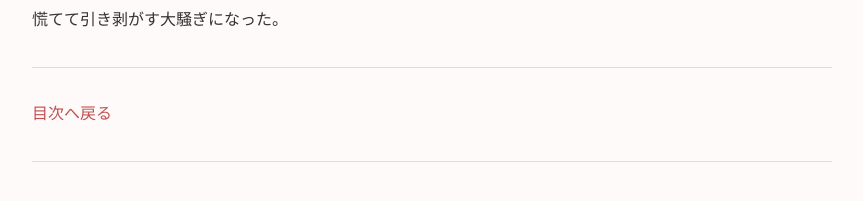
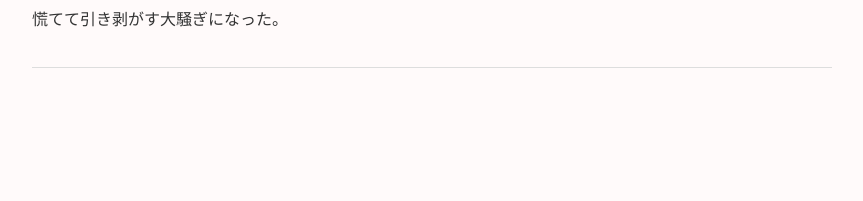
Before and after one commit to fjst160/lemon160, a Jekyll site: the page built from _novels/01-01.md, in a window 1280 px wide and 900 px high, scrolled down 6329 px. Shown: the part 650-851 px from the top of the window, without its empty margins (208-1071 px from the left). Built offline with Jekyll 4.4.1, drawn with Linux system fonts in a browser that asks for light colours; after the commit the page ends 7135 px from its top, so only the background shows below that.

Commit message:
Update 01-01.md

```diff
--- a/_novels/01-01.md
+++ b/_novels/01-01.md
@@ -174,7 +174,3 @@ published: 2026-11-08
 　宙に浮いたままの審神者の手を取る。思っていたよりも華奢な指を撫でると背筋にぞくりとしたものが走った、その刹那。
 
 　審神者の口から甲高い悲鳴があがった数秒後には同胞たちが駆け込み瞬きの後に豊前は拘束され、審神者が慌てて引き剥がす大騒ぎになった。
-
----
-
-[目次へ戻る]({{ site.baseurl }}/01.html)
```
